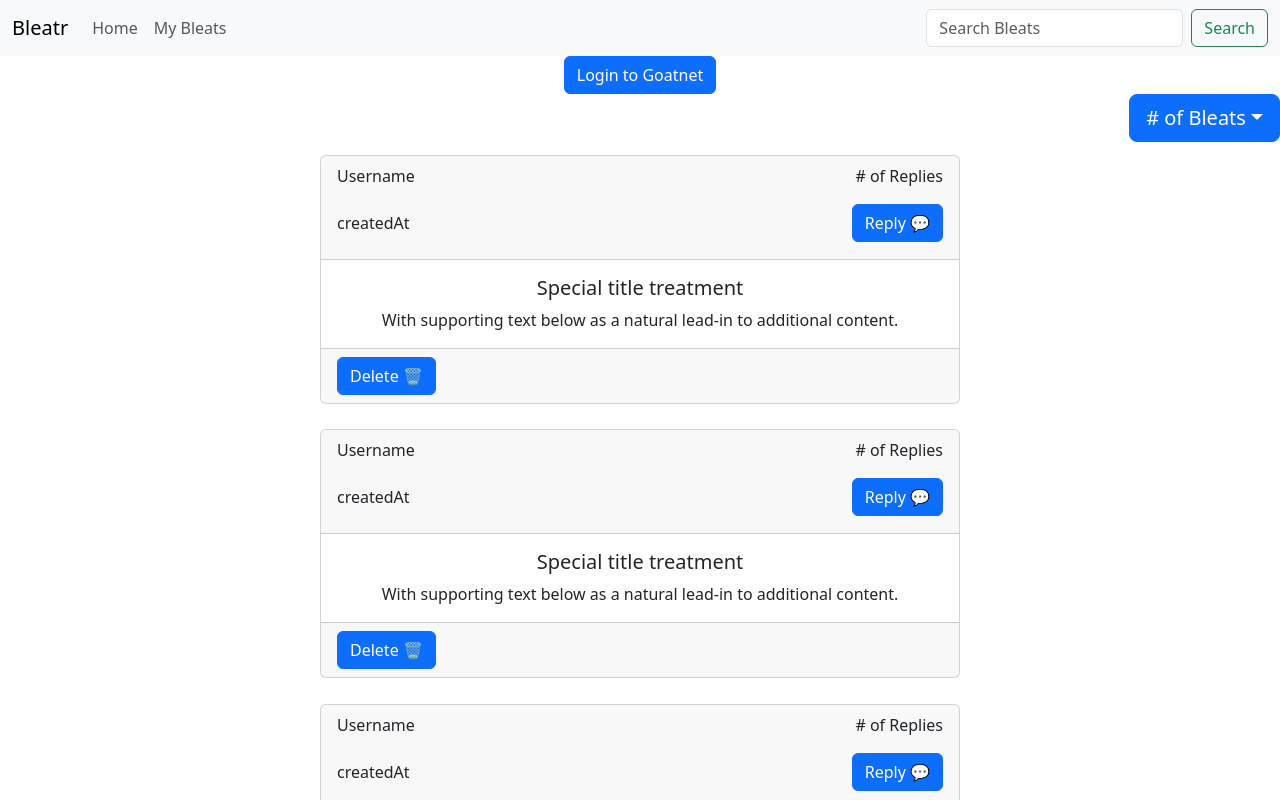
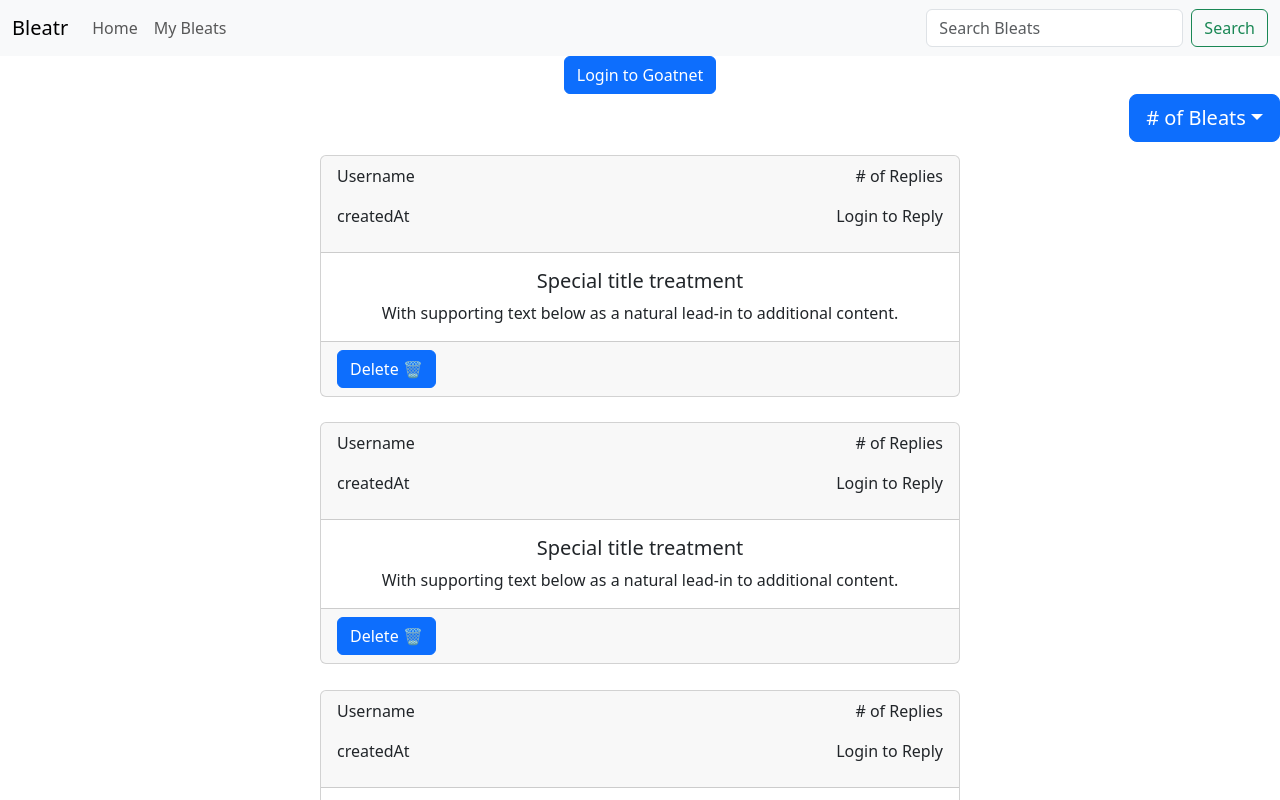
Before and after one commit to DBanfieldKeller/bleatr-social, a React (Create React App) app in the folder client/: page / in a window 1280 px wide. Shown: the top 800 px of the page. Built offline with nearby package versions, Linux system fonts and the light colour scheme; no server answers.

Commit message:
added conditional rendering for reply button

```diff
--- a/client/src/components/bleat-container/bleatContainer.js
+++ b/client/src/components/bleat-container/bleatContainer.js
@@ -3,10 +3,11 @@ import Bleat from '../bleat/bleat';
 import './style.css';
 
 
-function BleatContainer() {
+function BleatContainer(props) {
     return (
         <div className='bleat-container'>
-            <Bleat/>
+            <Bleat
+            isLoggedIn = {props.isLoggedIn}/>
             <Bleat/>
             <Bleat/>
         </div>
--- a/client/src/components/bleat/bleat.js
+++ b/client/src/components/bleat/bleat.js
@@ -3,7 +3,7 @@ import Button from 'react-bootstrap/Button';
 import Card from 'react-bootstrap/Card';
 import './style.css'
 
-function Bleat() {
+function Bleat(props) {
     return (
         <Card className='bleat'>
             <Card.Header className='bleat-header'>
@@ -13,7 +13,10 @@ function Bleat() {
                 </div>
                 <div className='bleat-header-row'>
                     <p>createdAt</p>
-                    <Button variant='primary'>Reply 💬</Button>
+                    {props.isLoggedIn
+                    ? <Button variant='primary'>Reply 💬</Button>
+                    : <div>Login to Reply</div>}
+
                 </div>
 
             </Card.Header>
--- a/client/src/components/body/body.js
+++ b/client/src/components/body/body.js
@@ -24,7 +24,9 @@ function Body(props) {
                     <Dropdown.Item href="#/action-3">100</Dropdown.Item>
                 </DropdownButton>
             </div>
-            <BleatContainer></BleatContainer>
+            <BleatContainer
+            isLoggedIn={props.isLoggedIn}
+            />
         </div>
     )
 }
```
